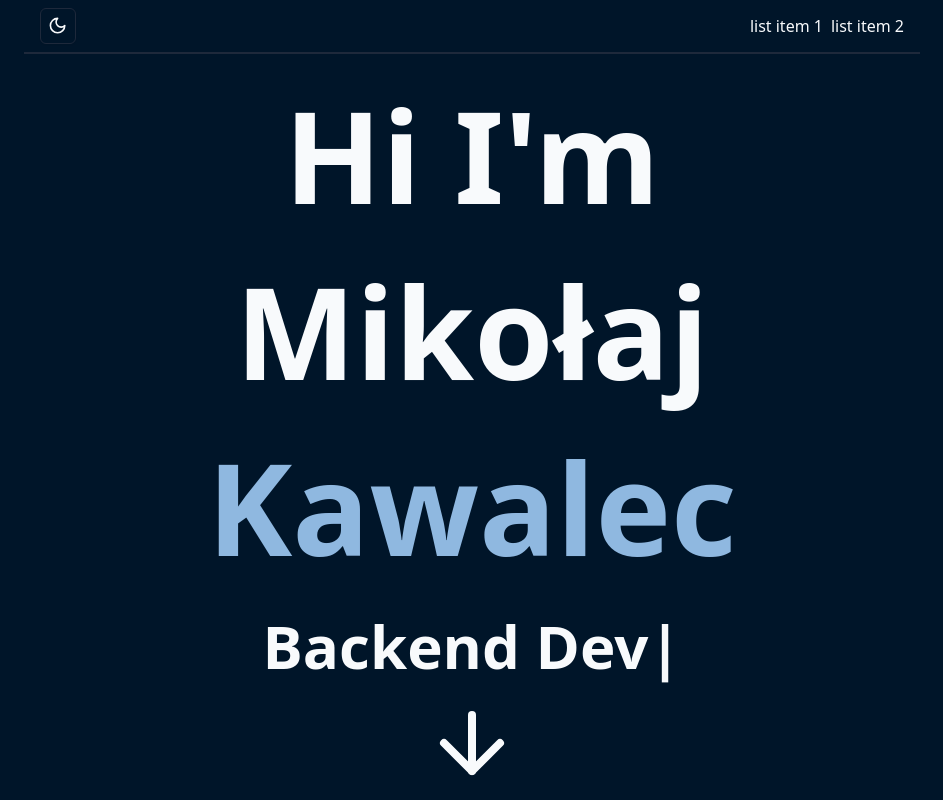
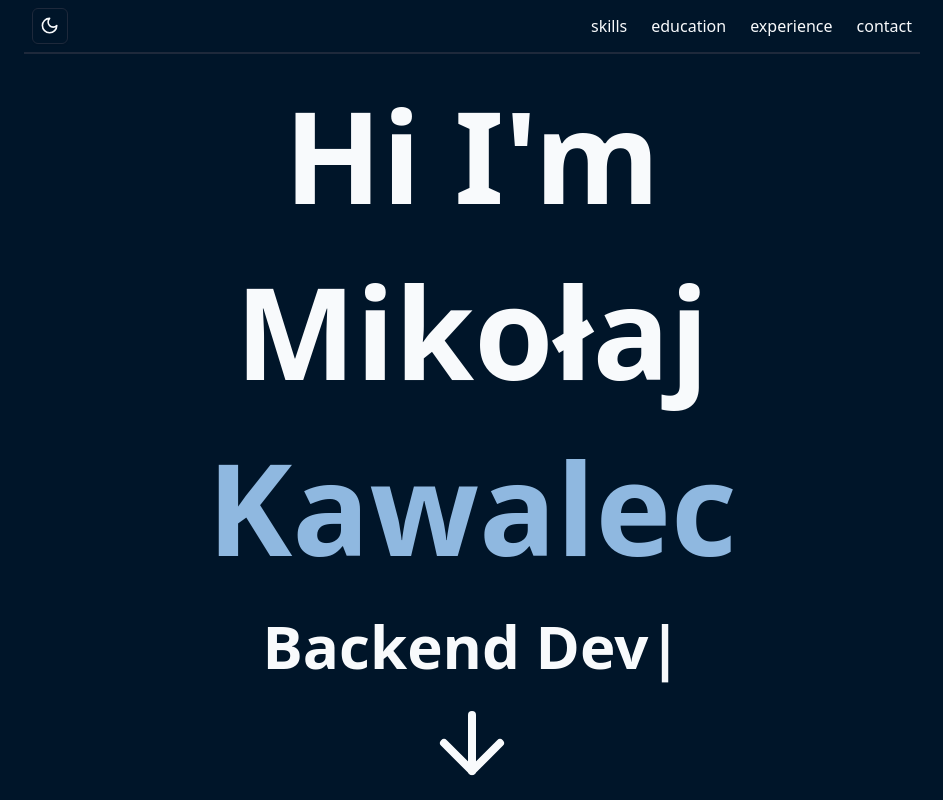
Before and after one commit to MikolajKawalec/personal-site, a React (Vite) app: page / in a window 1280 px wide. Shown: the top 800 px of the page, without its empty margins (168-1111 px from the left). Built offline with nearby package versions, Linux system fonts and the light colour scheme.

Commit message:
header fixed

```diff
--- a/src/components/large_components/header.tsx
+++ b/src/components/large_components/header.tsx
@@ -1,12 +1,37 @@
 import { ModeToggle } from '../mode-toggle';
+
+const className =
+  'hover:text-primary transition-colors duration-300 ease-in-out';
 
 const Header = () => {
   return (
-    <div className="flex flex-row justify-between items-center border-b-2 px-4 py-2">
+    <div className="flex flex-row justify-between items-center border-b-2    p-2">
       <ModeToggle />
-      <div className="flex flex-row justify-between gap-x-2">
-        <h5>list item 1</h5>
-        <h5>list item 2</h5>
+      <div className="flex flex-row justify-between gap-x-6">
+        <a
+          className={className}
+          href="#skills"
+        >
+          skills
+        </a>
+        <a
+          className={className}
+          href="#education"
+        >
+          education
+        </a>
+        <a
+          className={className}
+          href="#experience"
+        >
+          experience
+        </a>
+        <a
+          className={className}
+          href="#contact"
+        >
+          contact
+        </a>
       </div>
     </div>
   );
--- a/src/components/ui/progress.tsx
+++ b/src/components/ui/progress.tsx
@@ -21,7 +21,7 @@ const Progress = React.forwardRef<
     {...props}
   >
     <ProgressPrimitive.Indicator
-      className="h-full w-full flex-1 bg-stripes flex absolute inset-0 transition-all ease-in-out opacity-100 group-hover:opacity-0 duration-300 ease-in-out"
+      className="h-full w-full flex-1 bg-stripes flex absolute inset-0 transition-all opacity-100 group-hover:opacity-0 duration-300 ease-in-out"
       style={{ transform: `translateX(-${100 - (value || 0)}%)` }}
     />
     <b className="opacity-0 group-hover:opacity-100 flex text-center w-full justify-center items-center absolute inset-0 transition-opacity duration-300 ease-in-out">
```
